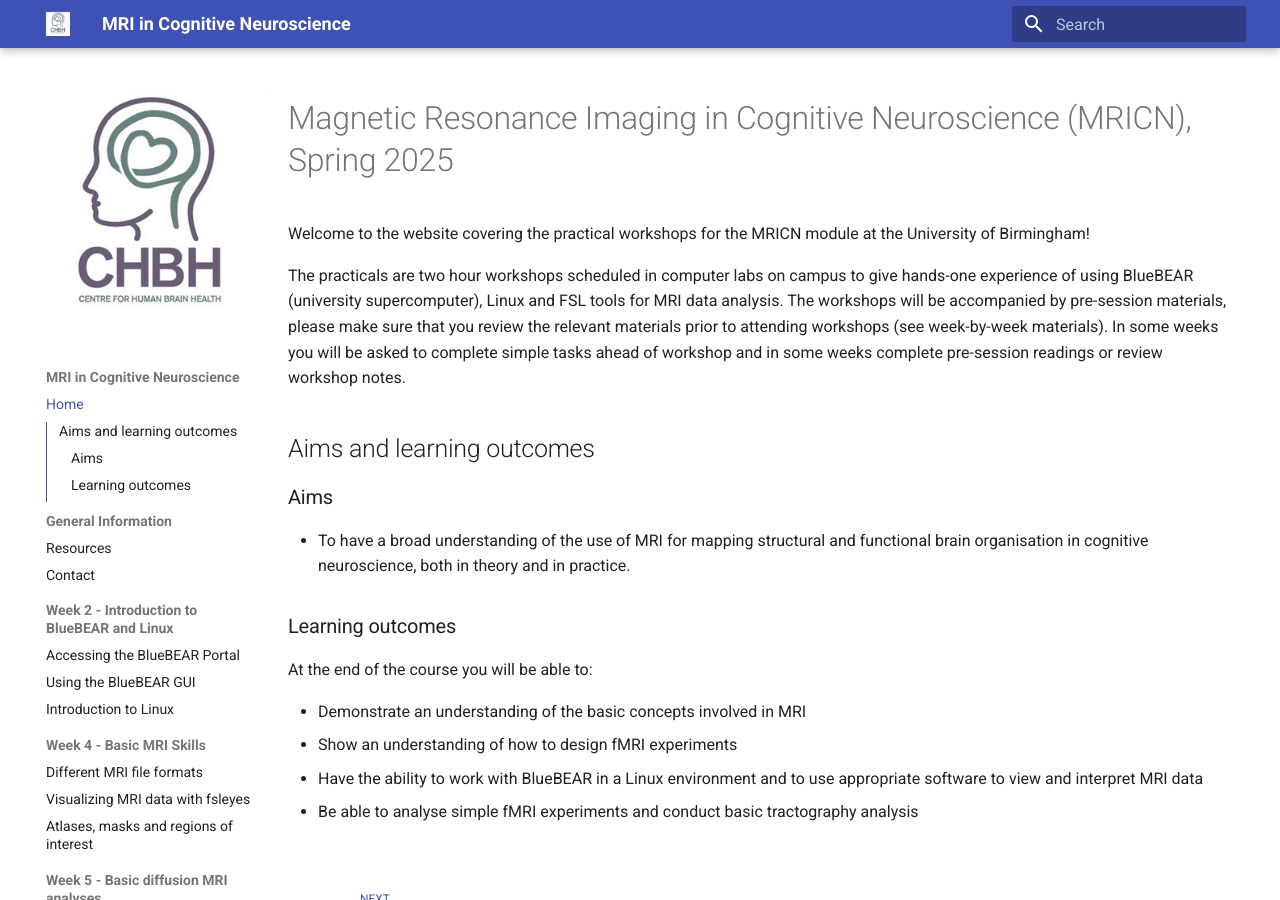
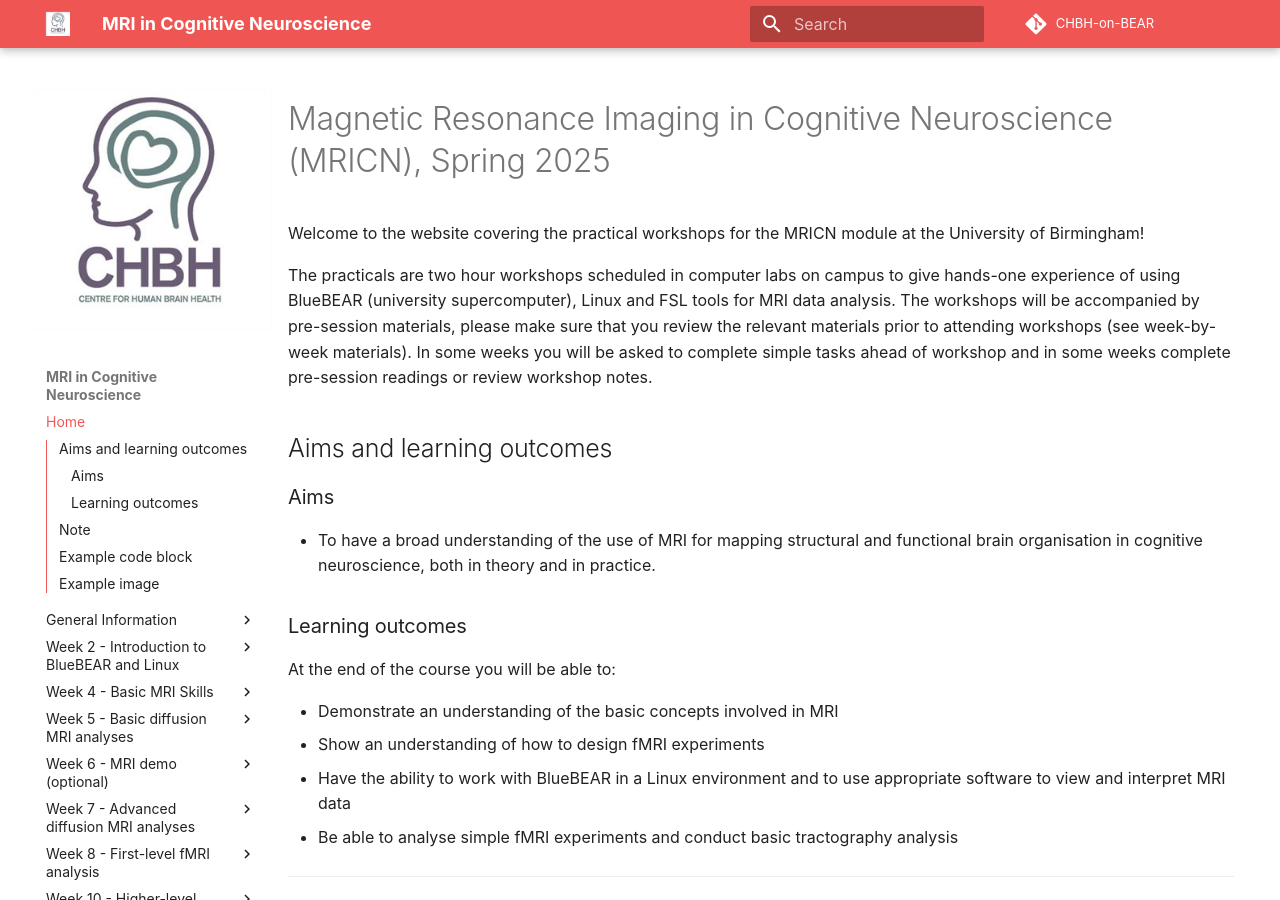
Before and after one commit to chbh-opensource/mri-on-bear-edu, an MkDocs documentation site: the page built from docs/index.md, in a window 1280 px wide and 900 px high. Built offline with MkDocs 1.6.1 and Material for MkDocs 9.7.7, drawn with Linux system fonts in a browser that asks for light colours; some web fonts are replaced; comment, search, counter and statistics services are not loaded; some of the changed text lies outside the part shown.

Commit message:
changed theme, font and general customizability

````diff
--- a/docs/index.md
+++ b/docs/index.md
@@ -16,3 +16,45 @@ At the end of the course you will be able to:
 * Show an understanding of how to design fMRI experiments
 * Have the ability to work with BlueBEAR in a Linux environment and to use appropriate software to view and interpret MRI data
 * Be able to analyse simple fMRI experiments and conduct basic tractography analysis
+
+---
+
+## Note
+
+!!! note "Note"
+    This website is intended for current staff and students at the [Centre for Human Brain Health](https://www.birmingham.ac.uk/research/centre-for-human-brain-health/index.aspx) and [University of Birmingham](https://www.birmingham.ac.uk/). It is not likely to be useful for anyone else...
+
+## Example code block
+
+Here's an example of a basic FSL analysis script:
+
+```bash
+#!/bin/bash
+
+# Set up FSL environment
+. /etc/fsl/5.0/fsl.sh
+
+# Define input and output
+INPUT_FILE="sub-01_func.nii.gz"
+OUTPUT_DIR="fsl_results"
+
+# Create output directory
+mkdir -p $OUTPUT_DIR
+
+# Run brain extraction
+bet $INPUT_FILE $OUTPUT_DIR/brain_extracted -F
+
+# Run motion correction
+mcflirt -in $INPUT_FILE -out $OUTPUT_DIR/motion_corrected
+
+# Run spatial smoothing
+susan $OUTPUT_DIR/motion_corrected $OUTPUT_DIR/smoothed 3 3 3 1 1 1
+
+echo "FSL analysis complete!"
+```
+
+## Example image
+
+<p align="center">
+  <img src="assets/images/chbh_logo.jpg" alt="CHBH Logo" width="150" height="100">
+</p>
--- a/mkdocs.yml
+++ b/mkdocs.yml
@@ -1,5 +1,17 @@
 site_name: MRI in Cognitive Neuroscience
+site_url: https://ajquinn.github.io/chbh-on-bear/
+
+repo_name: CHBH-on-BEAR
+repo_url: https://github.com/AJQuinn/chbh-on-bear
+edit_uri: blob/main/docs
+
 theme:
+  palette:
+    primary: red
+    accent: pink
+  font:
+    text: SF Pro Display
+    code: Mona Sans
   name: material
   custom_dir: overrides
   logo: assets/images/chbh_logo.jpg
@@ -7,13 +19,30 @@ theme:
   features:
     - navigation.top
     - toc.integrate
-    - navigation.sections
+    - search.suggest
+    - search.highlight
 
 extra:
   generator: false
+  social:
+    - icon: fontawesome/brands/github
+      link: https://github.com/chbh-on-bear
+    - icon: fontawesome/brands/twitter
+      link: https://twitter.com/your-twitter-handle
+    - icon: fontawesome/brands/gitlab
+      link: https://gitlab.com/your-gitlab-handle
 
 extra_css:
   - stylesheets/extra.css
+
+markdown_extensions:
+  - admonition
+  - codehilite
+  - footnotes
+  - toc:
+      permalink: true
+
+
 
 nav:
   - Home: index.md
````
Also changed, not shown: requirements.txt (+10 -26 lines).
